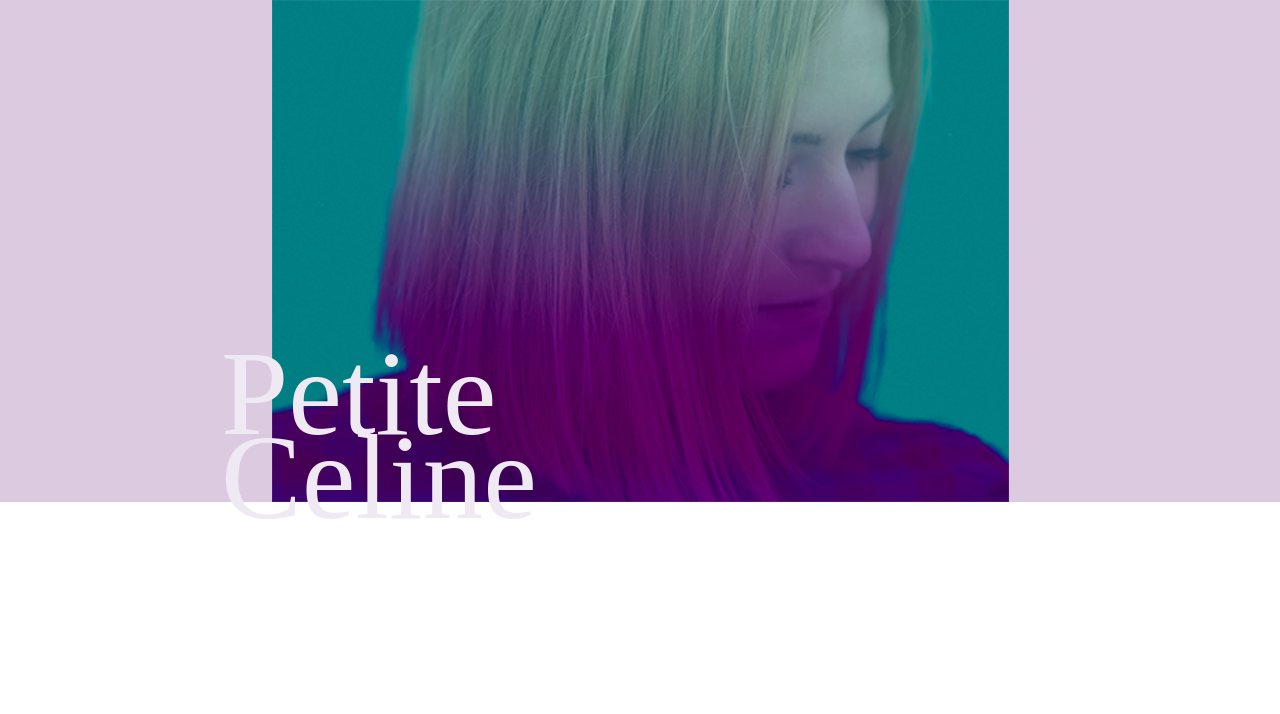
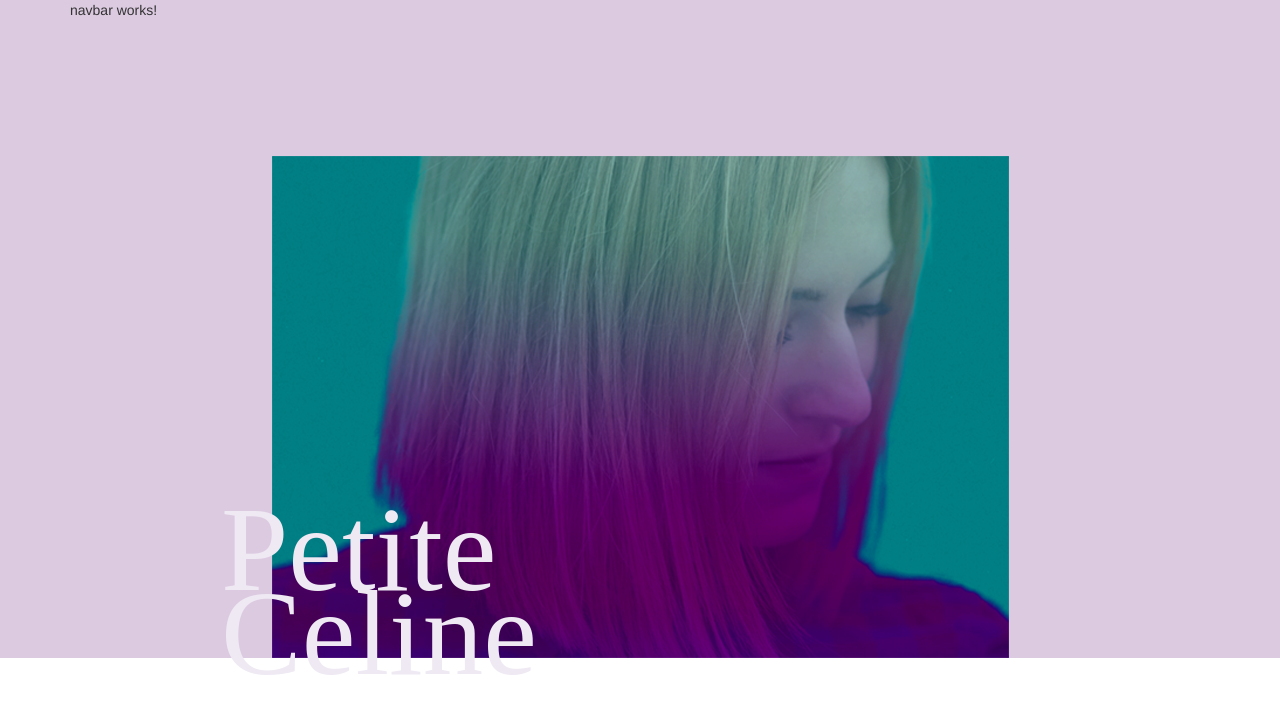
Before and after one commit to Ideal-Poster/PetiteCeline2, an Angular app: page / in a window 1280 px wide. Shown: the top 714 px of the page. Built offline with nearby package versions, Linux system fonts and the light colour scheme.

Commit message:
navbar added

```diff
--- a/src/app/app.component.html
+++ b/src/app/app.component.html
@@ -1,3 +1,4 @@
 <div class="container">
+  <app-navbar></app-navbar>
   <app-title-page></app-title-page>
 </div>
--- a/src/app/app.module.ts
+++ b/src/app/app.module.ts
@@ -3,11 +3,13 @@
 
 import { AppComponent } from './app.component';
 import { TitlePageComponent } from './title-page/title-page.component';
+import { NavbarComponent } from './navbar/navbar.component';
 
 @NgModule({
   declarations: [
     AppComponent,
-    TitlePageComponent
+    TitlePageComponent,
+    NavbarComponent
   ],
   imports: [
     BrowserModule
--- /dev/null
+++ b/src/app/navbar/navbar.component.css
@@ -0,0 +1,4 @@
+:host {
+  display: block;
+  height: 156px;
+}
--- /dev/null
+++ b/src/app/navbar/navbar.component.html
@@ -0,0 +1,3 @@
+<p>
+  navbar works!
+</p>
--- /dev/null
+++ b/src/app/navbar/navbar.component.ts
@@ -0,0 +1,15 @@
+import { Component, OnInit } from '@angular/core';
+
+@Component({
+  selector: 'app-navbar',
+  templateUrl: './navbar.component.html',
+  styleUrls: ['./navbar.component.css']
+})
+export class NavbarComponent implements OnInit {
+
+  constructor() { }
+
+  ngOnInit() {
+  }
+
+}
```
Also changed, not shown: 1 other file (tests, documents, lock files or other folders).
